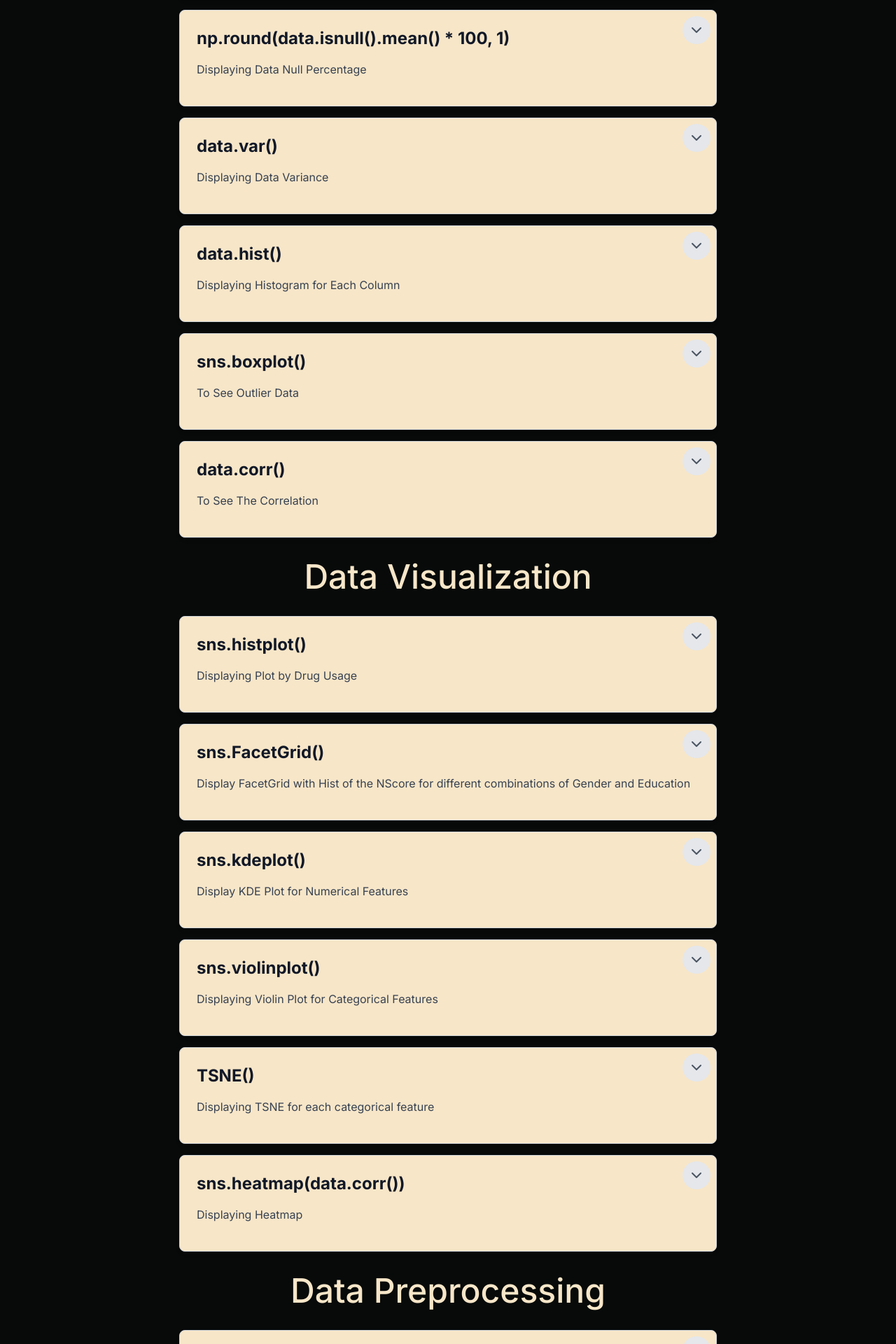
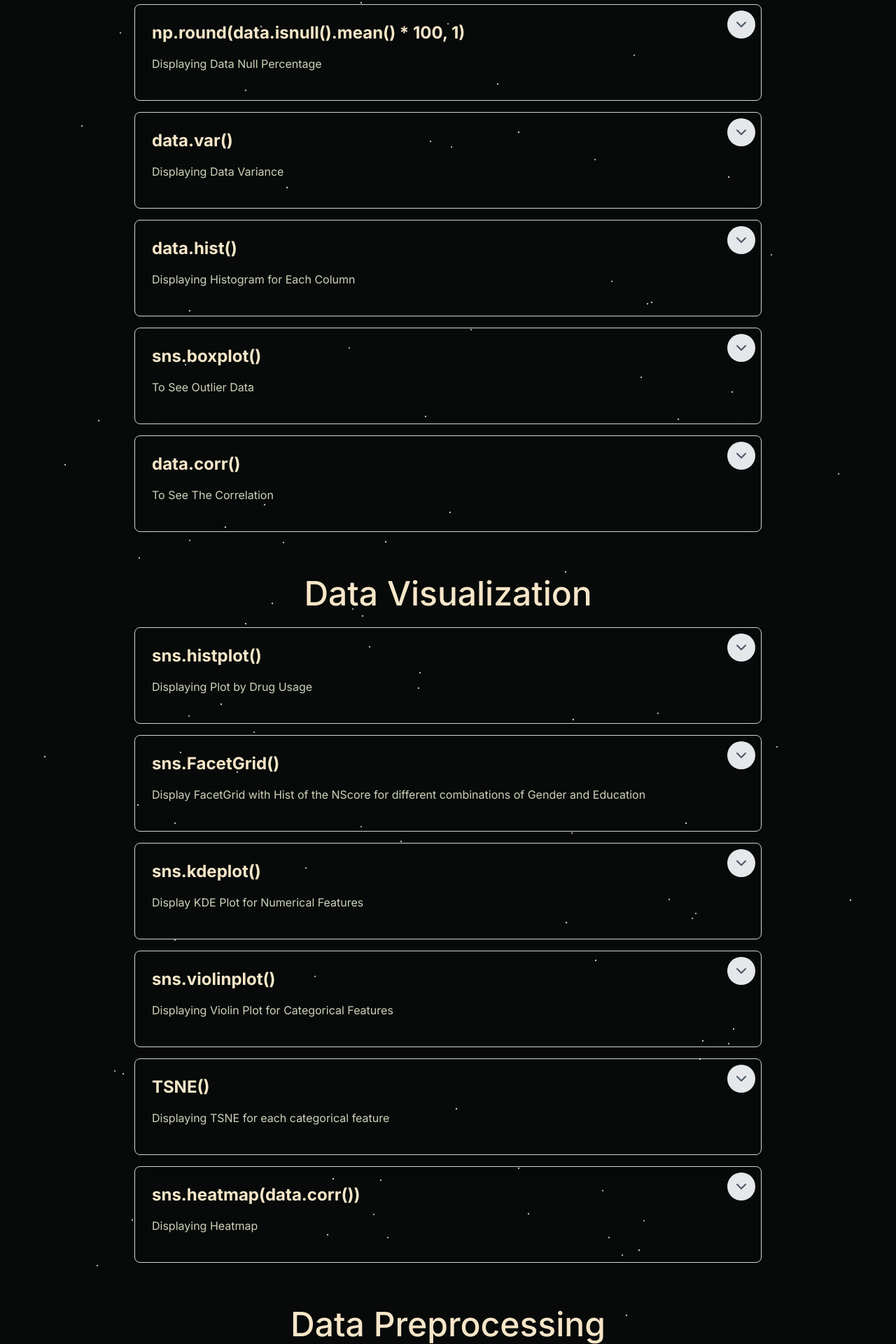
Before and after one commit to MachineLearningDrugConsumptionProject/website-machine-learning-drug-consumption, a Next.js app in the folder frontend/: page /eda in a window 1280 px wide. Shown: the part 656-2576 px from the top of the page at 70% size. Built offline with nearby package versions, Linux system fonts and the light colour scheme.

Commit message:
refactor: card and eda styling

```diff
--- a/frontend/src/app/components/card/Card.tsx
+++ b/frontend/src/app/components/card/Card.tsx
@@ -31,7 +31,8 @@ const Card: React.FC<TerminalCardProps> = ({ title, description, imagePath }) =>
     };
 
     return (
-        <div className="w-full max-w-3xl mx-auto bg-dark-accent text-gray-900 rounded-lg shadow-md overflow-hidden border border-gray-300 transform transition-all duration-300 hover:scale-105">
+        <div className="w-full max-w-4xl mx-auto backdrop-blur-md text-dark-accent rounded-lg shadow-md overflow-hidden border border-gray-300 transform transition-all duration-300 hover:scale-105"
+          onClick={toggleImage}>
         <div className="p-6 relative">
           <div className="absolute top-2 right-2">
             <button
@@ -46,18 +47,19 @@ const Card: React.FC<TerminalCardProps> = ({ title, description, imagePath }) =>
             </button>
           </div>
           <h2 className="text-2xl font-bold mb-4">{title}</h2>
-          <p className="text-gray-700 mb-4">{description}</p>
+          <p className="text-dark-primary mb-4">{description}</p>
           {showImage && imagePath && (
             <div
-              className={`relative w-full mb-4 overflow-hidden ${showFullImage ? '' : 'h-96'}`}
+              className={`relative w-full overflow-hidden`}
               onClick={toggleImageSize}
-              style={showFullImage ? { height: imageDimensions.height, width: imageDimensions.width } : {}}
             >
                 <Image
                   src={imagePath}
+                  width={0}
+                  height={0}
+                  sizes='100vw'
                   alt="Card"
-                  layout="fill"
-                  objectFit={showFullImage ? 'contain' : 'cover'}
+                  className='w-full h-full object-fill m-auto'
                   onLoad={handleImageLoad}
                 />
             </div>
--- a/frontend/src/app/eda/page.tsx
+++ b/frontend/src/app/eda/page.tsx
@@ -1,39 +1,46 @@
+import { MemoizedStars } from "../components/aceternity-ui/TextReveal";
 import Card from "../components/card/Card";
 import ModelForm from "../components/pages/home/model/ModelForm";
 
 export default function Model() {
 
     return (
-        <main className="flex min-h-screen flex-col items-center bg-dark-background">
-            <div className="flex flex-col min-h-screen items-center w-full h-full py-32">
-                <h3 className="text-5xl font-medium text-light-accent">Data Exploration</h3>
-                <div className="flex flex-col min-h-screen items-center w-full h-full m-8 gap-4">
-                    <Card title="data.head()" description="Displaying Initial Data" imagePath="/assets/images/EDA/data_head.jpg"/>
-                    <Card title="data.info()" description="Displaying Data Information" imagePath="/assets/images/EDA/data_info.jpg"/>
-                    <Card title="data.describe()" description="Data Summary Statistics" imagePath="/assets/images/EDA/data_desc.jpg"/>
-                    <Card title="np.round(data.isnull().mean() * 100, 1)" description="Displaying Data Null Percentage" imagePath="/assets/images/EDA/data_null.jpg"/>
-                    <Card title="data.var()" description="Displaying Data Variance" imagePath="/assets/images/EDA/data_var.jpg"/>
-                    <Card title="data.hist()" description="Displaying Histogram for Each Column" imagePath="/assets/images/EDA/hist.jpg"/>
-                    <Card title="sns.boxplot()" description="To See Outlier Data" imagePath="/assets/images/EDA/box.jpg"/>
-                    <Card title="data.corr()" description="To See The Correlation" imagePath="/assets/images/EDA/corr.jpg"/>
+        <main className="flex min-h-screen flex-col items-center justify-center bg-dark-background relative py-32">
+            <div className="flex flex-col min-h-screen items-center w-full h-full gap-y-16">
+
+                <div className="flex flex-col h-full items-center w-full gap-4">
+                    <h3 className="text-5xl font-medium text-light-accent mb-2">Data Exploration</h3>
+                    <Card title="data.head()" description="Displaying Initial Data" imagePath="/assets/images/EDA/data_head.jpg" />
+                    <Card title="data.info()" description="Displaying Data Information" imagePath="/assets/images/EDA/data_info.jpg" />
+                    <Card title="data.describe()" description="Data Summary Statistics" imagePath="/assets/images/EDA/data_desc.jpg" />
+                    <Card title="np.round(data.isnull().mean() * 100, 1)" description="Displaying Data Null Percentage" imagePath="/assets/images/EDA/data_null.jpg" />
+                    <Card title="data.var()" description="Displaying Data Variance" imagePath="/assets/images/EDA/data_var.jpg" />
+                    <Card title="data.hist()" description="Displaying Histogram for Each Column" imagePath="/assets/images/EDA/hist.jpg" />
+                    <Card title="sns.boxplot()" description="To See Outlier Data" imagePath="/assets/images/EDA/box.jpg" />
+                    <Card title="data.corr()" description="To See The Correlation" imagePath="/assets/images/EDA/corr.jpg" />
                 </div>
-                <h3 className="text-5xl font-medium text-light-accent">Data Visualization</h3>
-                <div className="flex flex-col min-h-screen items-center w-full h-full m-8 gap-4">
-                    <Card title="sns.histplot()" description="Displaying Plot by Drug Usage" imagePath="/assets/images/EDA/hist_ic.jpg"/>
-                    <Card title="sns.FacetGrid()" description="Display FacetGrid with Hist of the NScore for different combinations of Gender and Education" imagePath="/assets/images/EDA/face.jpg"/>
-                    <Card title="sns.kdeplot()" description="Display KDE Plot for Numerical Features" imagePath="/assets/images/EDA/kde.jpg"/>
-                    <Card title="sns.violinplot()" description="Displaying Violin Plot for Categorical Features" imagePath="/assets/images/EDA/violin.jpg"/>
-                    <Card title="TSNE()" description="Displaying TSNE for each categorical feature" imagePath="/assets/images/EDA/tsne.jpg"/>
-                    <Card title="sns.heatmap(data.corr())" description="Displaying Heatmap" imagePath="/assets/images/EDA/heatmap.jpg"/>
+
+                <div className="flex flex-col h-full items-center w-full gap-4">
+                    <h3 className="text-5xl font-medium text-light-accent mb-2">Data Visualization</h3>
+                    <Card title="sns.histplot()" description="Displaying Plot by Drug Usage" imagePath="/assets/images/EDA/hist_ic.jpg" />
+                    <Card title="sns.FacetGrid()" description="Display FacetGrid with Hist of the NScore for different combinations of Gender and Education" imagePath="/assets/images/EDA/face.jpg" />
+                    <Card title="sns.kdeplot()" description="Display KDE Plot for Numerical Features" imagePath="/assets/images/EDA/kde.jpg" />
+                    <Card title="sns.violinplot()" description="Displaying Violin Plot for Categorical Features" imagePath="/assets/images/EDA/violin.jpg" />
+                    <Card title="TSNE()" description="Displaying TSNE for each categorical feature" imagePath="/assets/images/EDA/tsne.jpg" />
+                    <Card title="sns.heatmap(data.corr())" description="Displaying Heatmap" imagePath="/assets/images/EDA/heatmap.jpg" />
                 </div>
-                <h3 className="text-5xl font-medium text-light-accent">Data Preprocessing</h3>
-                <div className="flex flex-col min-h-screen items-center w-full h-full m-8 gap-4">
-                    <Card title="data.replace()" description="Replacing Data with New Values" imagePath="/assets/images/EDA/replace.jpg"/>
+
+                <div className="flex flex-col h-full items-center w-full gap-4">
+                    <h3 className="text-5xl font-medium text-light-accent mb-2">Data Preprocessing</h3>
+                    <Card title="data.replace()" description="Replacing Data with New Values" imagePath="/assets/images/EDA/replace.jpg" />
                     {/* <Card title="PolynomialFeatures()" description="Feature Engineering" imagePath="/assets/images/EDA/feature.jpg"/> */}
-                    <Card title="train_test_split()" description="Splitting Data into Test and Train" imagePath="/assets/images/EDA/traintest.jpg"/>
-                    <Card title="RobustScaler()" description="Scale Feature" imagePath="/assets/images/EDA/scaler.jpg"/>
+                    <Card title="train_test_split()" description="Splitting Data into Test and Train" imagePath="/assets/images/EDA/traintest.jpg" />
+                    <Card title="RobustScaler()" description="Scale Feature" imagePath="/assets/images/EDA/scaler.jpg" />
                 </div>
             </div>
+
+
+            <MemoizedStars />
         </main>
     )
 }
```
Also changed, not shown: 1 other file (tests, documents, lock files or other folders).
